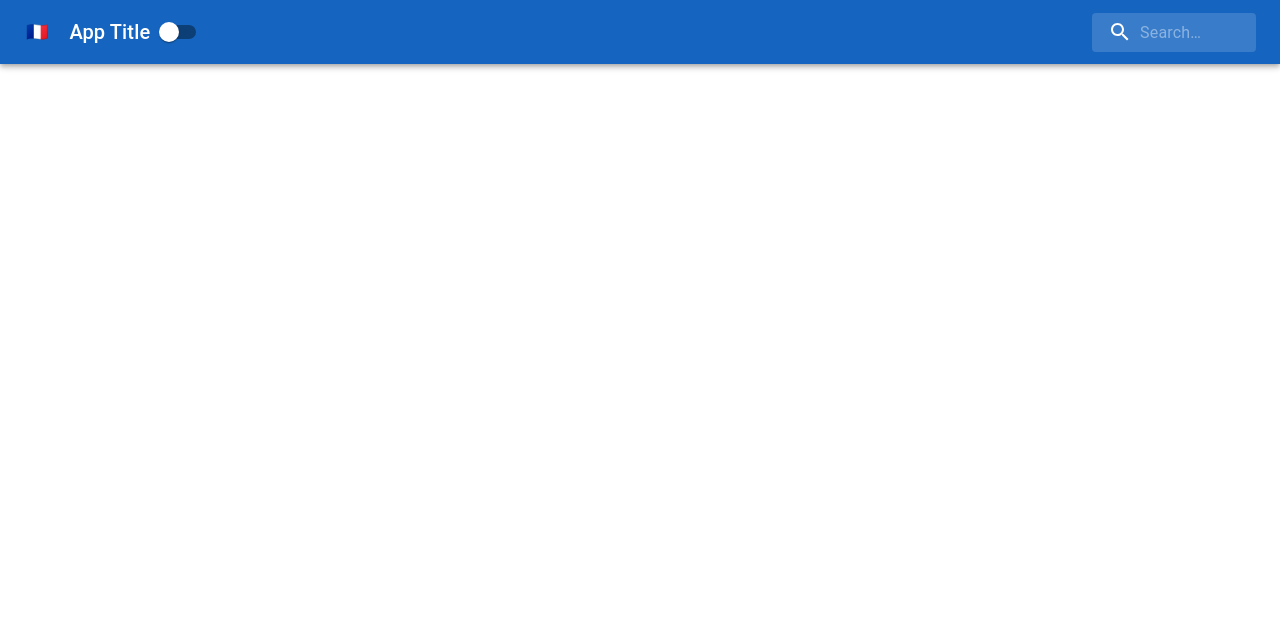
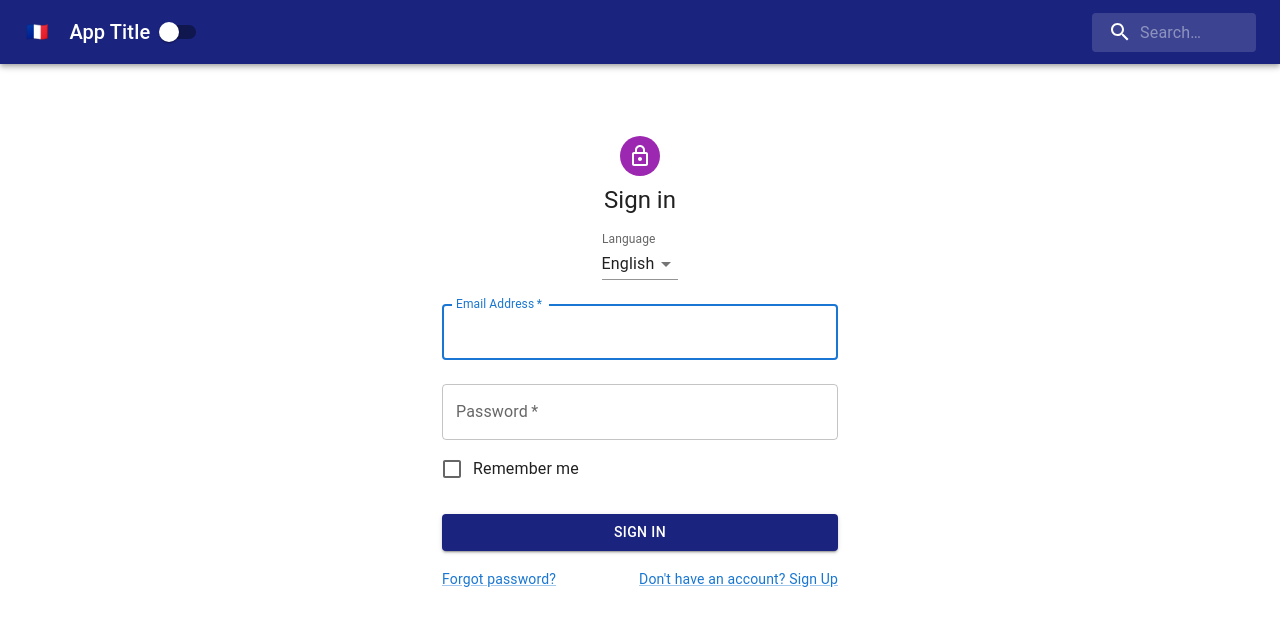
Before and after one commit to Dhruv-praju/react-context-with-hooks, a React (Create React App) app: page / in a window 1280 px wide. Shown: the top 626 px of the page. Built offline with nearby package versions, Linux system fonts and the light colour scheme.

Commit message:
made form

```diff
--- a/src/App.js
+++ b/src/App.js
@@ -2,12 +2,17 @@ import {Component} from 'react'
 import './App.css';
 import Button from '@mui/material/Button'
 import Navbar from './Navbar';
+import Form from './Form';
+import PageContent from './PageContent';
 
 class App extends Component{
   render() {
     return (
-      <div className='App'>
-        <Navbar />
+      <div>
+        <PageContent>
+          <Navbar />
+          <Form />
+        </PageContent>
       </div>
     )
   }
--- /dev/null
+++ b/src/Form.js
@@ -0,0 +1,134 @@
+import {Component} from 'react';
+import Avatar from '@mui/material/Avatar';
+import Button from '@mui/material/Button';
+import CssBaseline from '@mui/material/CssBaseline';
+import TextField from '@mui/material/TextField';
+import FormControlLabel from '@mui/material/FormControlLabel';
+import Checkbox from '@mui/material/Checkbox';
+import Link from '@mui/material/Link';
+import Grid from '@mui/material/Grid';
+import Box from '@mui/material/Box';
+import LockOutlinedIcon from '@mui/icons-material/LockOutlined';
+import Typography from '@mui/material/Typography';
+import Container from '@mui/material/Container';
+import InputLabel from '@mui/material/InputLabel';
+import MenuItem from '@mui/material/MenuItem';
+import FormControl from '@mui/material/FormControl';
+import Select from '@mui/material/Select';
+import { createTheme, ThemeProvider } from '@mui/material/styles';
+import { indigo } from '@mui/material/colors';
+
+const theme = createTheme();
+
+class Form extends Component {
+    state={
+        language:'English'
+    }
+    handleChange = (e)=>{
+        this.setState({
+            language: e.target.value
+        })
+    }
+    render() {
+        const handleSubmit = (event) => {
+          event.preventDefault();
+          const data = new FormData(event.currentTarget);
+          // eslint-disable-next-line no-console
+          console.log({
+            email: data.get('email'),
+            password: data.get('password'),
+          });
+        };
+
+        return (
+            // <Box></Box>
+          <ThemeProvider theme={theme}>
+            <Container component="main" maxWidth="xs" sx={{bgcolor:'white', pb:3}}>
+              <CssBaseline />
+              <Box
+                sx={{
+                  marginTop: 8,
+                  display: 'flex',
+                  flexDirection: 'column',
+                  alignItems: 'center',
+                }}
+              >
+                <Avatar sx={{ m: 1, bgcolor: 'secondary.main' }}>
+                  <LockOutlinedIcon />
+                </Avatar>
+                <Typography component="h1" variant="h5">
+                  Sign in
+                </Typography>
+
+                <Box sx={{ maxWidth: 220, mt:2 }}>
+                    <FormControl variant='standard' fullWidth>
+                        <InputLabel id="demo-simple-select-label">Language</InputLabel>
+                        <Select
+                        labelId="demo-simple-select-label"
+                        id="demo-simple-select"
+                        value={this.state.language}
+                        label="Language"
+                        onChange={this.handleChange}
+                        >
+                        <MenuItem value='English'>English</MenuItem>
+                        <MenuItem value='French'>French</MenuItem>
+                        <MenuItem value='Spanish'>Spanish</MenuItem>
+                        </Select>
+                    </FormControl>
+                </Box>
+
+                <Box component="form" onSubmit={handleSubmit} noValidate sx={{ mt: 1 }}>
+                  <TextField
+                    margin="normal"
+                    required
+                    fullWidth
+                    id="email"
+                    label="Email Address"
+                    name="email"
+                    autoComplete="email"
+                    autoFocus
+                  />
+                  <TextField
+                    margin="normal"
+                    required
+                    fullWidth
+                    name="password"
+                    label="Password"
+                    type="password"
+                    id="password"
+                    autoComplete="current-password"
+                  />
+                  <FormControlLabel
+                    control={<Checkbox value="remember" color="primary" />}
+                    label="Remember me"
+                  />
+                  <Button
+                    type="submit"
+                    fullWidth
+                    variant="contained"
+                    sx={{ mt: 3, mb: 2 , bgcolor:indigo[900], '&:hover': {bgcolor:indigo[700]}}}
+                  >
+                    Sign In
+                  </Button>
+                  <Grid container>
+                    <Grid item xs>
+                      <Link href="#" variant="body2">
+                        Forgot password?
+                      </Link>
+                    </Grid>
+                    <Grid item>
+                      <Link href="#" variant="body2">
+                        {"Don't have an account? Sign Up"}
+                      </Link>
+                    </Grid>
+                  </Grid>
+                </Box>
+              </Box>
+            </Container>
+          </ThemeProvider>
+        );
+
+    }
+}
+
+export default Form
--- /dev/null
+++ b/src/PageContent.js
@@ -0,0 +1,18 @@
+import React, { Component } from 'react'
+
+class PageContent extends Component {
+    render() {
+        const styles = {
+            backgroundColor: 'white',
+            height:'100vh',
+            width:'100vw'
+        }
+        return (
+            <div style={styles}>
+                {this.props.children}
+            </div>
+        )
+    }
+}
+
+export default PageContent
--- a/src/styles/NavbarStyles.js
+++ b/src/styles/NavbarStyles.js
@@ -1,6 +1,8 @@
+import { indigo } from '@mui/material/colors';
+
 const navStyles = {
     appbar:{
-        bgcolor:'primary.dark',
+        bgcolor:indigo[900],
     },
     switch:{
         color:'red'
```
Also changed, not shown: src/styles/FormStyles.js (added).
